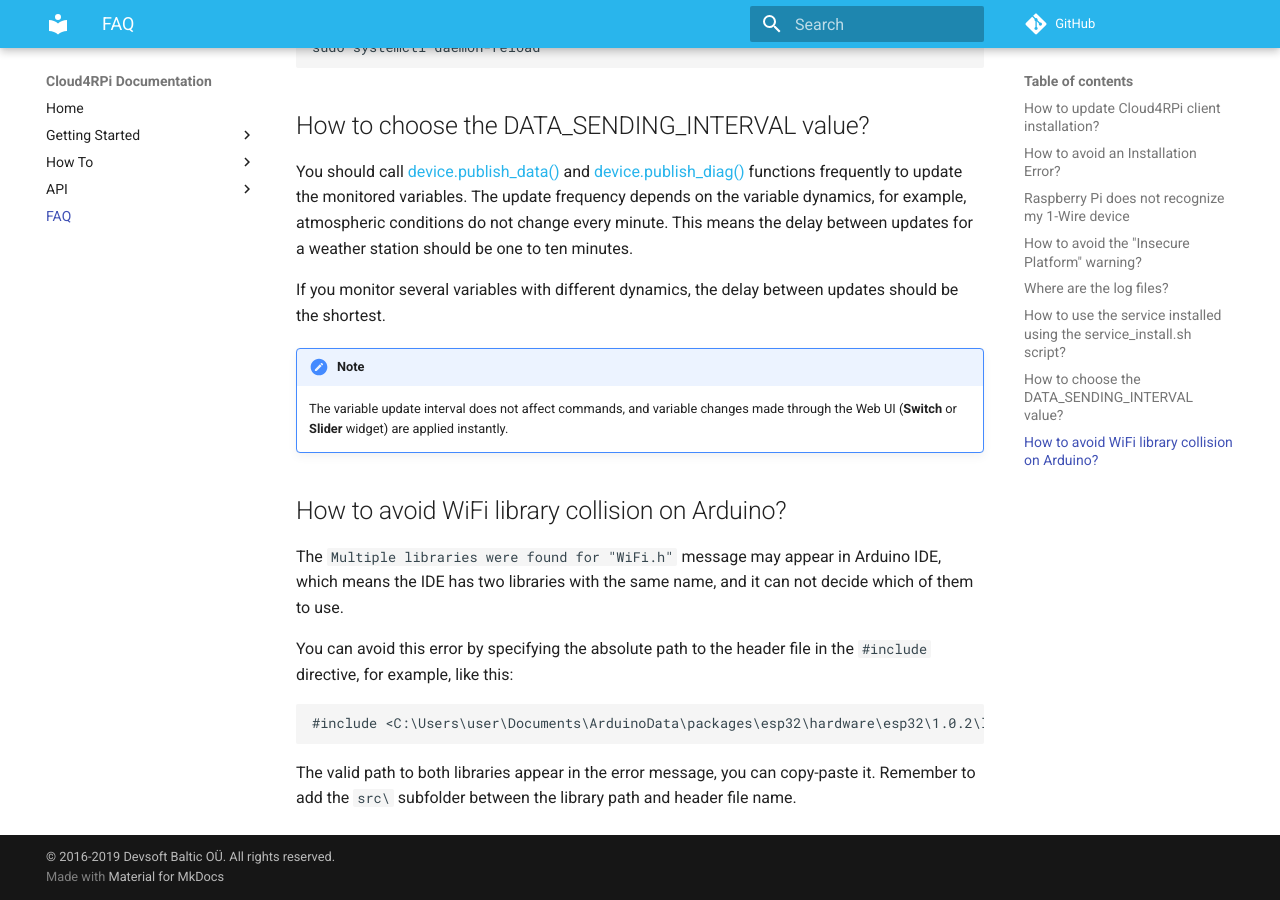
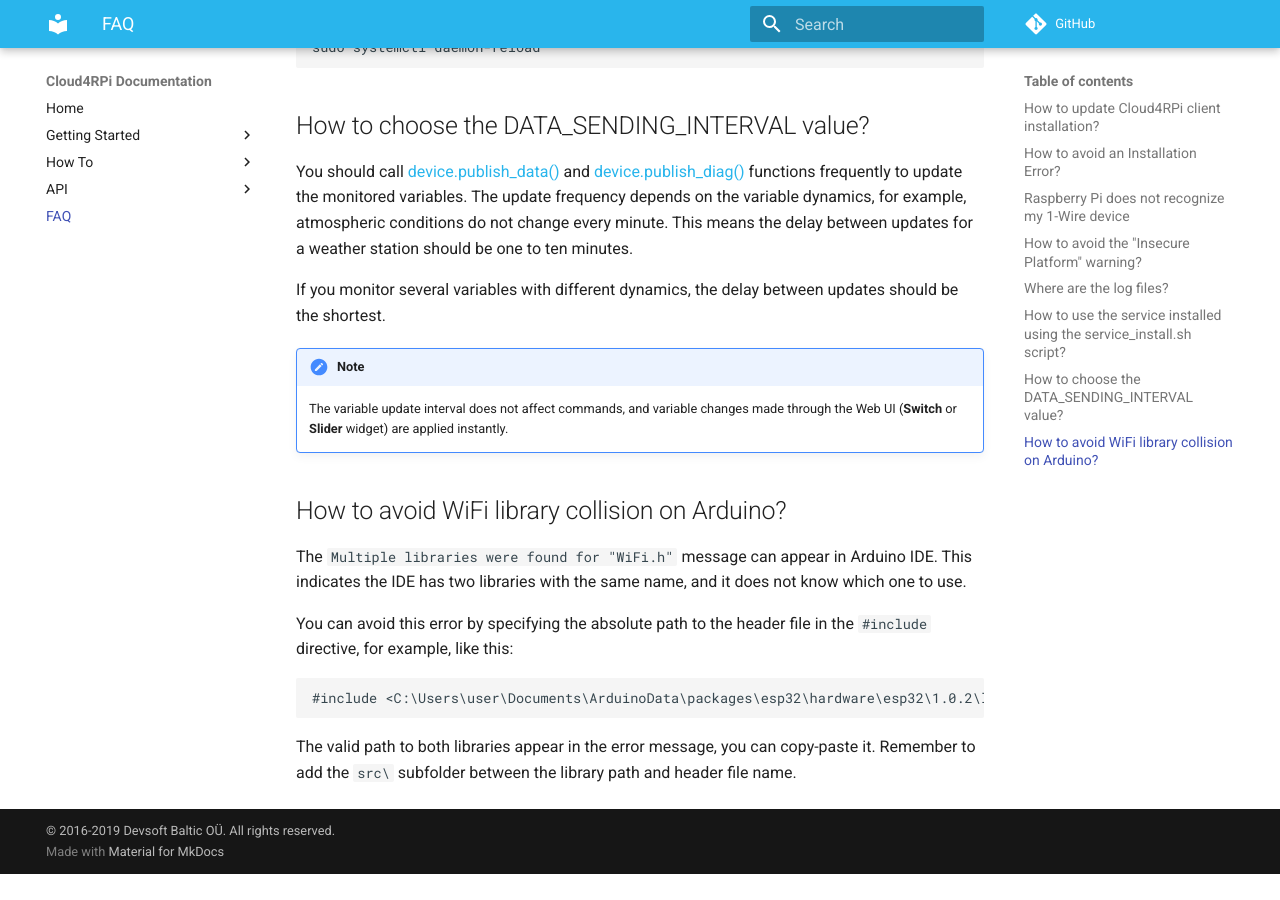
Before and after one commit to cloud4rpi/docs, an MkDocs documentation site: the page built from docs/faq.md, in a window 1280 px wide and 900 px high, scrolled down 2557 px. Built offline with MkDocs 1.6.1 and Material for MkDocs 9.7.7, drawn with Linux system fonts in a browser that asks for light colours; comment, search, counter and statistics services are not loaded; after the commit the page ends 3431 px from its top, so only the background shows below that.

Commit message:
Update docs/faq.md
Co-Authored-By: DirkPieterse <dirk.pieterse@devexpress.com>

```diff
--- a/docs/faq.md
+++ b/docs/faq.md
@@ -101,7 +101,7 @@ If you monitor several variables with different dynamics, the delay between upda
 
 ## How to avoid WiFi library collision on Arduino?
 
-The `Multiple libraries were found for "WiFi.h"` message may appear in Arduino IDE, which means the IDE has two libraries with the same name, and it can not decide which of them to use.
+The `Multiple libraries were found for "WiFi.h"` message can appear in Arduino IDE. This indicates the IDE has two libraries with the same name, and it does not know which one to use.
 
 You can avoid this error by specifying the absolute path to the header file in the `#include` directive, for example, like this:
 
```
